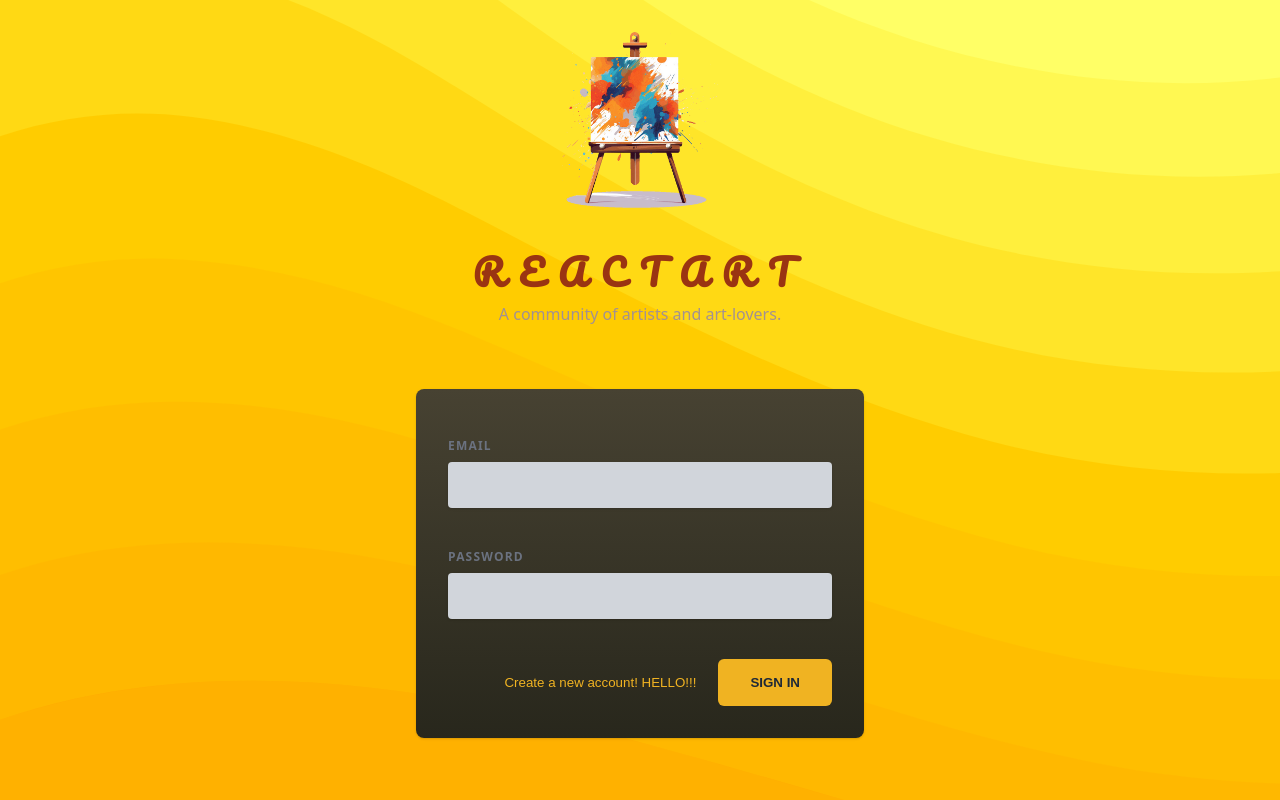
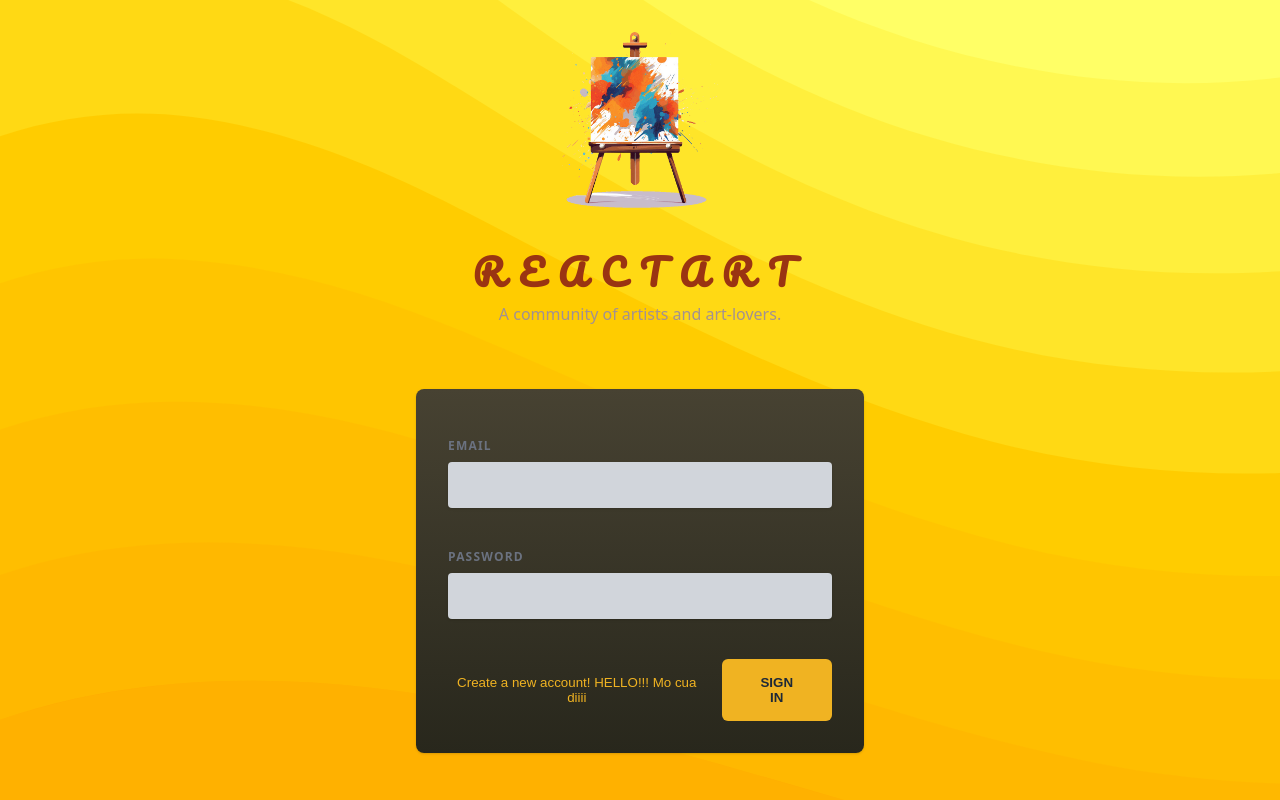
Before and after one commit to devinits2/sec6-udemy, a React (Vite) app: page / in a window 1280 px wide. Built offline with nearby package versions, Linux system fonts and the light colour scheme.

Commit message:
mo cua di

```diff
--- a/src/components/AuthInputs.jsx
+++ b/src/components/AuthInputs.jsx
@@ -54,7 +54,7 @@ export default function AuthInputs() {
       </ControlContainer>
       <div className="actions">
         <button type="button" className="text-button">
-          Create a new account! HELLO!!!
+          Create a new account! HELLO!!! Mo cua diiii
         </button>
         <Button onClick={handleLogin}>Sign In</Button>
       </div>
```
